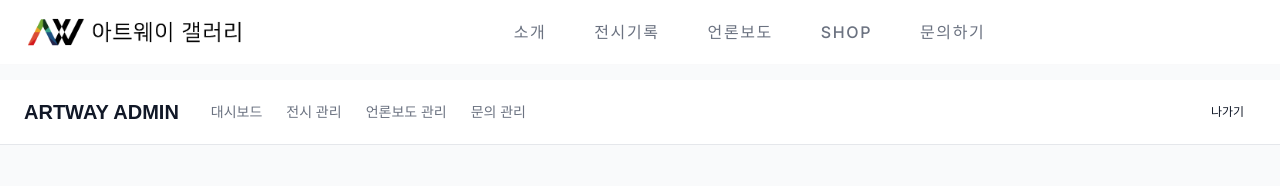
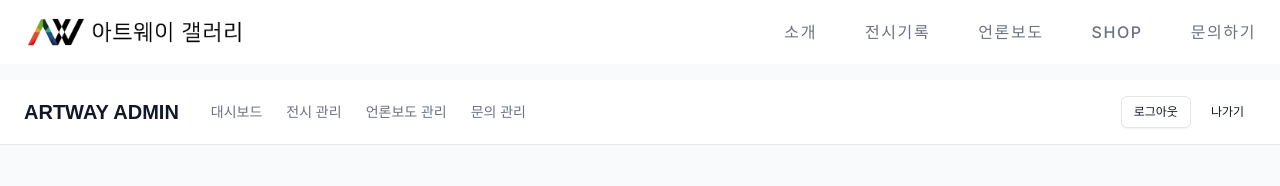
Before and after one commit to juuuno-coder/art-way, a Next.js app: page /admin/exhibition in a window 1280 px wide. Shown: the top 186 px of the page. Built offline with nearby package versions, Linux system fonts and the light colour scheme; no server answers; the database is empty.

Commit message:
헤더 네비게이션 우측 정렬 수정 및 관리자 로그아웃 버튼 추가

```diff
--- a/src/app/admin/layout.tsx
+++ b/src/app/admin/layout.tsx
@@ -1,5 +1,6 @@
 import Link from "next/link";
 import { Button } from "@/components/ui/button";
+import LogoutButton from "@/components/LogoutButton";
 
 export default function AdminLayout({
     children,
@@ -43,7 +44,8 @@ export default function AdminLayout({
                             {/* 추가 메뉴 공간 */}
                         </nav>
                     </div>
-                    <div>
+                    <div className="flex items-center gap-2">
+                        <LogoutButton />
                         <Link href="/">
                             <Button variant="ghost" size="sm">
                                 나가기
--- a/src/components/Header.tsx
+++ b/src/components/Header.tsx
@@ -61,7 +61,7 @@ export default function Header() {
         </nav>
 
         {/* 모바일 메뉴 (색상 props 전달 필요할 수 있음) */}
-        <div className={isHome && !isScrolled ? "text-white" : "text-black"}>
+        <div className={`md:hidden ${isHome && !isScrolled ? "text-white" : "text-black"}`}>
            <MobileMenu />
         </div>
       </div>
--- /dev/null
+++ b/src/components/LogoutButton.tsx
@@ -0,0 +1,25 @@
+"use client";
+
+import { createBrowserClient } from "@supabase/ssr";
+import { useRouter } from "next/navigation";
+import { Button } from "@/components/ui/button";
+
+export default function LogoutButton() {
+  const router = useRouter();
+  const supabase = createBrowserClient(
+    process.env.NEXT_PUBLIC_SUPABASE_URL!,
+    process.env.NEXT_PUBLIC_SUPABASE_ANON_KEY!
+  );
+
+  const handleLogout = async () => {
+    await supabase.auth.signOut();
+    router.push("/");
+    router.refresh(); // 상태 갱신
+  };
+
+  return (
+    <Button variant="outline" size="sm" onClick={handleLogout} className="hover:bg-gray-100">
+      로그아웃
+    </Button>
+  );
+}
```
